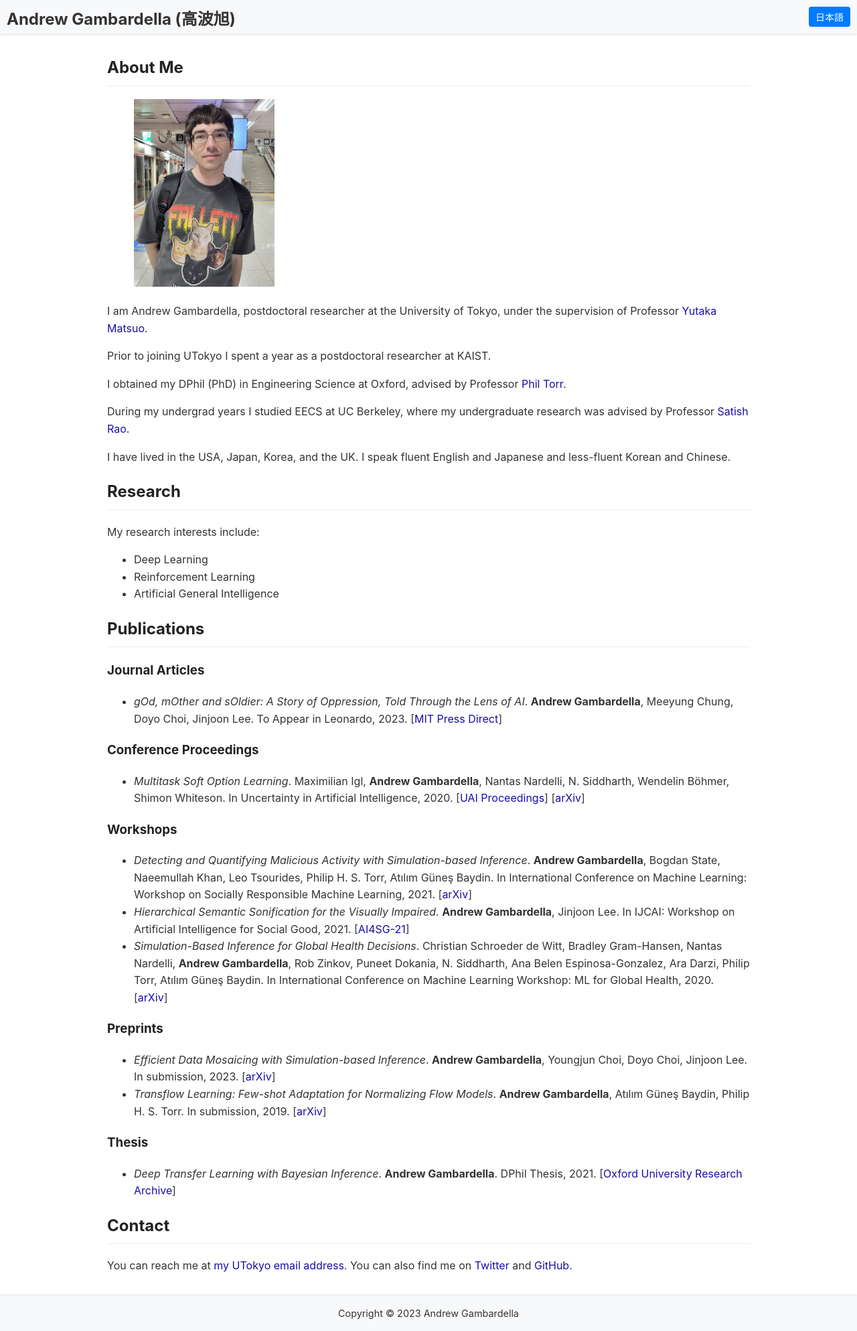
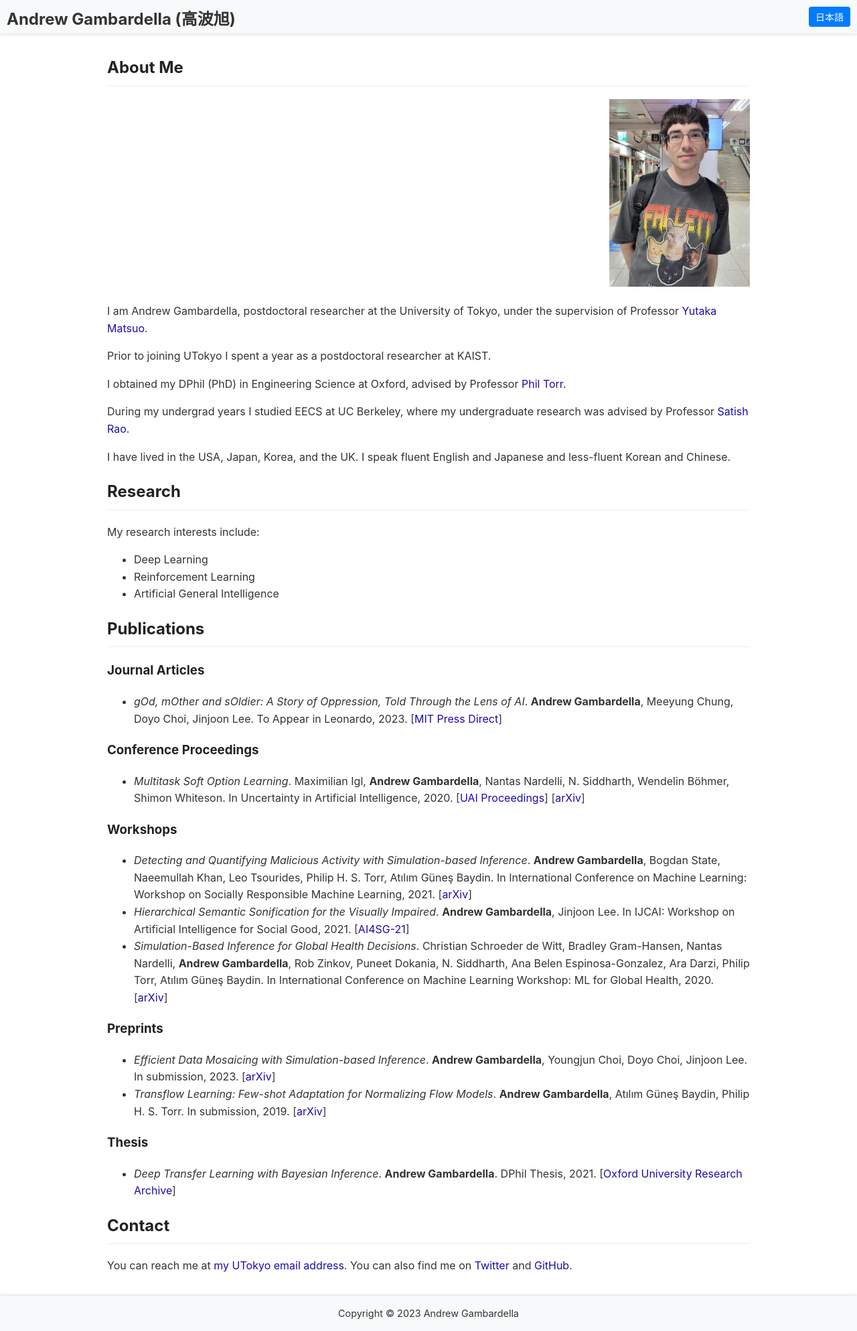
Before and after one commit to atgambardella/atgambardella.github.io, a Jekyll site: the page built from index.md, in a window 1280 px wide. Shown: the whole page at 67% size. Built offline with Jekyll 4.4.1, drawn with Linux system fonts in a browser that asks for light colours; a script that is not in the unit is left out.

Commit message:
try adding picture

```diff
--- a/assets/css/style.css
+++ b/assets/css/style.css
@@ -117,9 +117,11 @@ footer p {
 .about-me-wrapper {
   display: flex;
   align-items: flex-start;
+  flex-wrap: wrap;
 }
 
 .text-content {
+  flex: 1;
   padding-right: 20px;
 }
 
```
